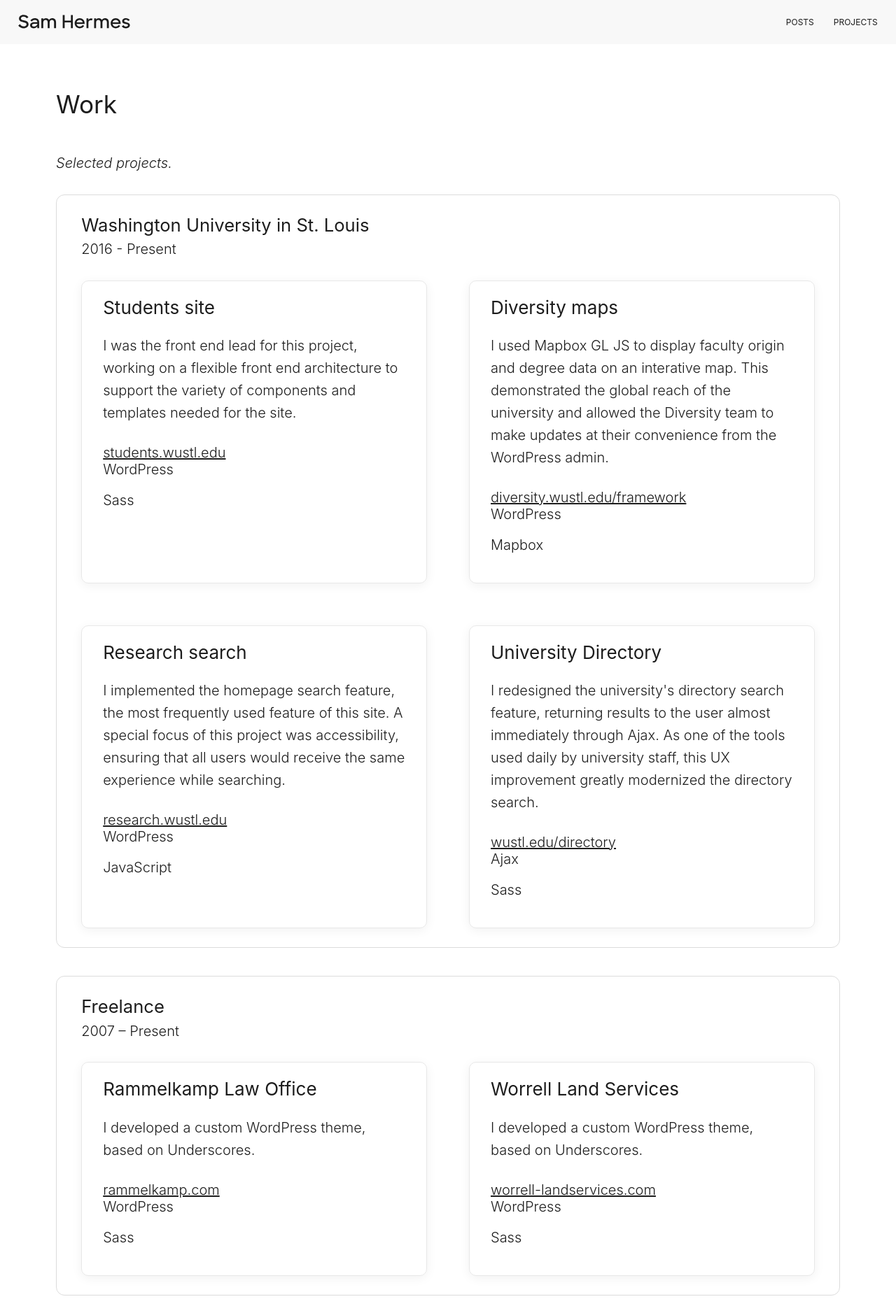
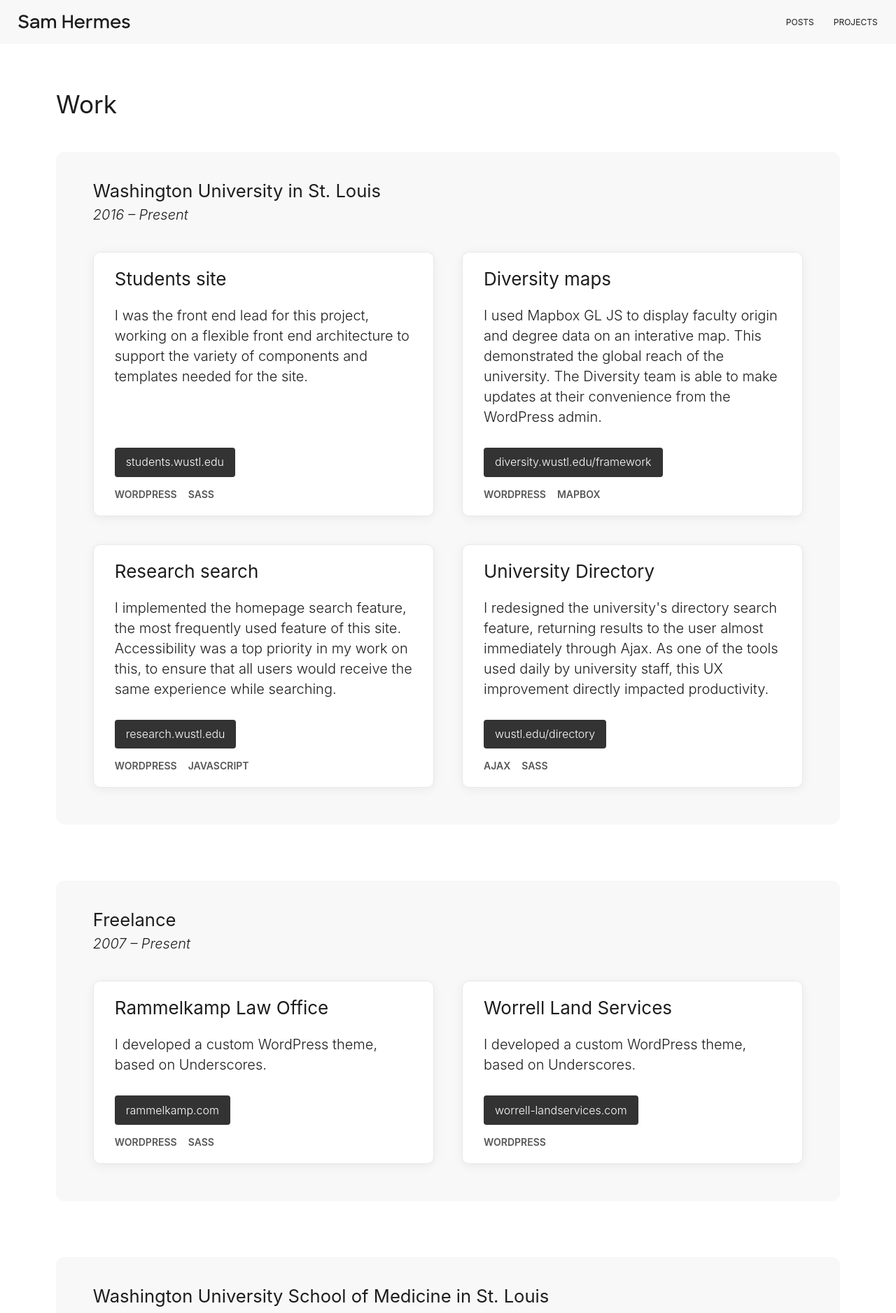
Before and after one commit to samhermes/samhermes.github.io, a Jekyll site: the page built from work.md, in a window 1280 px wide. Shown: the top 1877 px of the page at 70% size. Built offline with Jekyll 4.4.1, drawn with Linux system fonts in a browser that asks for light colours.

Commit message:
Finish updating content and styles

```diff
--- a/_sass/_work.scss
+++ b/_sass/_work.scss
@@ -5,22 +5,34 @@
 }
 
 .work-group {
-    border: 1px solid gainsboro;
+    background: #f8f8f8;
     border-radius: 0.75rem;
-    padding: 1.2rem 1.5rem;
+    padding: 1.2rem 1.5rem 1.5rem;
     margin-bottom: 1.5rem;
 
     @media screen and (min-width: 40em) {
-        padding: 1.7rem 2.2rem;
-        margin-bottom: 2.5rem;
+        padding: 2.5rem 3.3rem 3.3rem;
+        margin-bottom: 5rem;
     }
 
     &:last-child {
         margin-bottom: 0;
     }
 
-    h2 {
-        margin: 0 0 0.2rem;
+    .group-header {
+        margin-bottom: 1.3rem;
+
+        @media screen and (min-width: 40em) {
+            margin-bottom: 2.3rem;
+        }
+
+        h2 {
+            margin: 0 0 0.2rem;
+        }
+
+        p {
+            margin: 0;
+        }
     }
 
     .work-list {
@@ -28,23 +40,57 @@
         margin: 0;
         padding: 0;
         display: grid;
-        grid-gap: 3em;
+        grid-gap: 2em;
         grid-template-columns: repeat(auto-fill, minmax(20em, 1fr));
 
         > li {
             padding: 1.1em 1.5em;
             margin: 0;
             border-radius: 0.5em;
+            background: #fff;
             box-shadow: 0 3px 15px rgba(0, 0, 0, 0.06);
             border: 1px solid rgb(232, 232, 232);
             display: flex;
             flex-direction: column;
+
+            p {
+                line-height: 1.45;
+            }
+        }
+
+        .project-link {
+            background: #333;
+            border-radius: 0.25rem;
+            color: #fff;
+            font-size: 1rem;
+            text-decoration: none;
+            display: inline-block;
+            padding: 0.65rem 1rem 0.7rem;
+            margin: auto 0 1rem;
+            align-self: flex-start;
+
+            &:hover {
+                text-decoration: underline;
+            }
         }
 
         .project-tags {
             list-style: none;
             margin: 0;
             padding: 0;
+            display: flex;
+
+            li {
+                margin: 0 1rem 0 0;
+                text-transform: uppercase;
+                font-size: 0.875rem;
+                font-weight: 600;
+                color: #565656;
+
+                &:last-child {
+                    margin-right: 0;
+                }
+            }
         }
     }
 }
--- a/work.md
+++ b/work.md
@@ -2,17 +2,17 @@
 layout: page
 title: Work
 ---
-*Selected projects.*
-
 <div class="work-group">
+<div class="group-header">
 <h2>Washington University in St. Louis</h2>
-<p>2016 - Present</p>
+<p><em>2016 &ndash; Present</em></p>
+</div>
 
 <ul class="work-list">
     <li>
         <h3>Students site</h3>
         <p>I was the front end lead for this project, working on a flexible front end architecture to support the variety of components and templates needed for the site.</p>
-        <a href="https://students.wustl.edu">students.wustl.edu</a>
+        <a class="project-link" href="https://students.wustl.edu">students.wustl.edu</a>
         <ul class="project-tags">
             <li>WordPress</li>
             <li>Sass</li>
@@ -20,8 +20,8 @@
     </li>
     <li>
         <h3>Diversity maps</h3>
-        <p>I used Mapbox GL JS to display faculty origin and degree data on an interative map. This demonstrated the global reach of the university and allowed the Diversity team to make updates at their convenience from the WordPress admin.</p>
-        <a href="https://diversity.wustl.edu/framework">diversity.wustl.edu/framework</a>
+        <p>I used Mapbox GL JS to display faculty origin and degree data on an interative map. This demonstrated the global reach of the university. The Diversity team is able to make updates at their convenience from the WordPress admin.</p>
+        <a class="project-link" href="https://diversity.wustl.edu/framework">diversity.wustl.edu/framework</a>
         <ul class="project-tags">
             <li>WordPress</li>
             <li>Mapbox</li>
@@ -29,8 +29,8 @@
     </li>
     <li>
         <h3>Research search</h3>
-        <p>I implemented the homepage search feature, the most frequently used feature of this site. A special focus of this project was accessibility, ensuring that all users would receive the same experience while searching.</p>
-        <a href="https://research.wustl.edu">research.wustl.edu</a>
+        <p>I implemented the homepage search feature, the most frequently used feature of this site. Accessibility was a top priority in my work on this, to ensure that all users would receive the same experience while searching.</p>
+        <a class="project-link" href="https://research.wustl.edu">research.wustl.edu</a>
         <ul class="project-tags">
             <li>WordPress</li>
             <li>JavaScript</li>
@@ -38,8 +38,8 @@
     </li>
     <li>
         <h3>University Directory</h3>
-        <p>I redesigned the university's directory search feature, returning results to the user almost immediately through Ajax. As one of the tools used daily by university staff, this UX improvement greatly modernized the directory search.</p>
-        <a href="https://wustl.edu/directory">wustl.edu/directory</a>
+        <p>I redesigned the university's directory search feature, returning results to the user almost immediately through Ajax. As one of the tools used daily by university staff, this UX improvement directly impacted productivity.</p>
+        <a class="project-link" href="https://wustl.edu/directory">wustl.edu/directory</a>
         <ul class="project-tags">
             <li>Ajax</li>
             <li>Sass</li>
@@ -49,14 +49,16 @@
 </div>
 
 <div class="work-group">
+<div class="group-header">
 <h2>Freelance</h2>
-<p>2007 &ndash; Present</p>
+<p><em>2007 &ndash; Present</em></p>
+</div>
 
 <ul class="work-list">
     <li>
         <h3>Rammelkamp Law Office</h3>
         <p>I developed a custom WordPress theme, based on Underscores.</p>
-        <a href="http://rammelkamp.com">rammelkamp.com</a>
+        <a class="project-link" href="http://rammelkamp.com">rammelkamp.com</a>
         <ul class="project-tags">
             <li>WordPress</li>
             <li>Sass</li>
@@ -65,24 +67,25 @@
     <li>
         <h3>Worrell Land Services</h3>
         <p>I developed a custom WordPress theme, based on Underscores.</p>
-        <a href="https://worrell-landservices.com">worrell-landservices.com</a>
+        <a class="project-link" href="https://worrell-landservices.com">worrell-landservices.com</a>
         <ul class="project-tags">
             <li>WordPress</li>
-            <li>Sass</li>
         </ul>
     </li>
 </ul>
 </div>
 
 <div class="work-group">
+<div class="group-header">
 <h2>Washington University School of Medicine in St. Louis</h2>
-<p>2014-2016</p>
+<p><em>2014 &ndash; 2016</em></p>
+</div>
 
 <ul class="work-list">
     <li>
         <h3>Outlook Alumni Magazine</h3>
         <p>I completely redesigned the magazine site, developed a custom WordPress theme, and ensured a smooth transition into the new site.</p>
-        <a href="https://outlook.wustl.edu">outlook.wustl.edu</a>
+        <a class="project-link" href="https://outlook.wustl.edu">outlook.wustl.edu</a>
         <ul class="project-tags">
             <li>WordPress</li>
             <li>Design</li>
```
